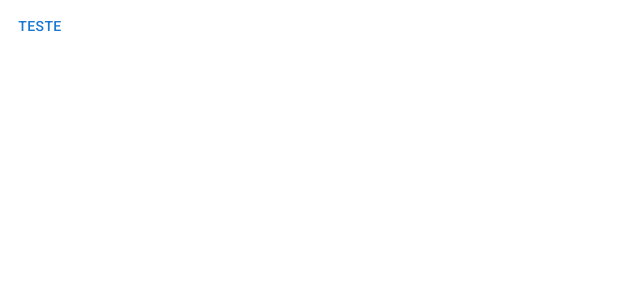
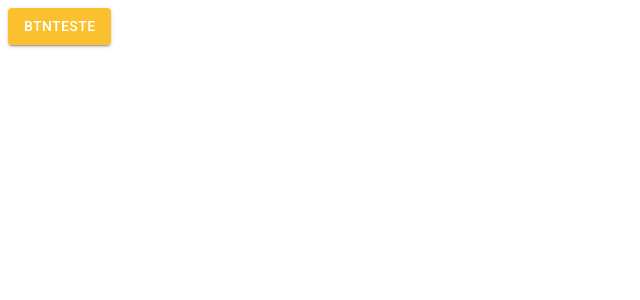
Before and after one commit to dorotech/react-test, a React (Create React App) app in the folder list-the-rick-morty/: page /pagina-inicial in a window 1280 px wide. Shown: the top 300 px of the page, without its empty margins (0-640 px from the left). Built offline with nearby package versions, Linux system fonts and the light colour scheme.

Commit message:
feat: Configuração do tema light

```diff
--- a/list-the-rick-morty/src/App.tsx
+++ b/list-the-rick-morty/src/App.tsx
@@ -1,10 +1,14 @@
+import { ThemeProvider } from "@emotion/react";
 import { BrowserRouter } from "react-router-dom";
 import { AppRoutes } from "./routes";
+import { LightTheme } from "./shared/themes";
 
 export const App = () => {
   return (
-    <BrowserRouter>
-      <AppRoutes />
-    </BrowserRouter>
+    <ThemeProvider theme={LightTheme}>
+      <BrowserRouter>
+        <AppRoutes />
+      </BrowserRouter>
+    </ThemeProvider>
   );
 };
--- a/list-the-rick-morty/src/routes/index.tsx
+++ b/list-the-rick-morty/src/routes/index.tsx
@@ -4,7 +4,7 @@
 export const AppRoutes = () => {
   return (
     <Routes>
-      <Route path="/pagina-inicial" element={<Button>Teste</Button>} />
+      <Route path="/pagina-inicial" element={<Button variant='contained' color='primary'>BtnTeste</Button>} />
 
       <Route path="*" element={<Navigate to="/pagina-inicial" />} />
     </Routes>
--- a/list-the-rick-morty/src/shared/themes/index.ts
+++ b/list-the-rick-morty/src/shared/themes/index.ts
@@ -1 +1 @@
-export {};
+export * from './light';
--- /dev/null
+++ b/list-the-rick-morty/src/shared/themes/light.ts
@@ -0,0 +1,23 @@
+import { createTheme } from '@mui/material';
+import { cyan, yellow } from '@mui/material/colors';
+
+export const LightTheme = createTheme({
+    palette: {
+        primary: {
+            main: yellow[700],
+            dark: yellow[800],
+            light: yellow[500],
+            contrastText: '#FFFFFF',
+        },
+        secondary: {
+            main: cyan[500],
+            dark: cyan[400],
+            light: cyan[300],
+            contrastText: '#FFFFFF',
+        },
+        background: {
+            paper:'#FFFFFF' ,
+            default: '#EDEDED',
+        }
+    }
+});
```
